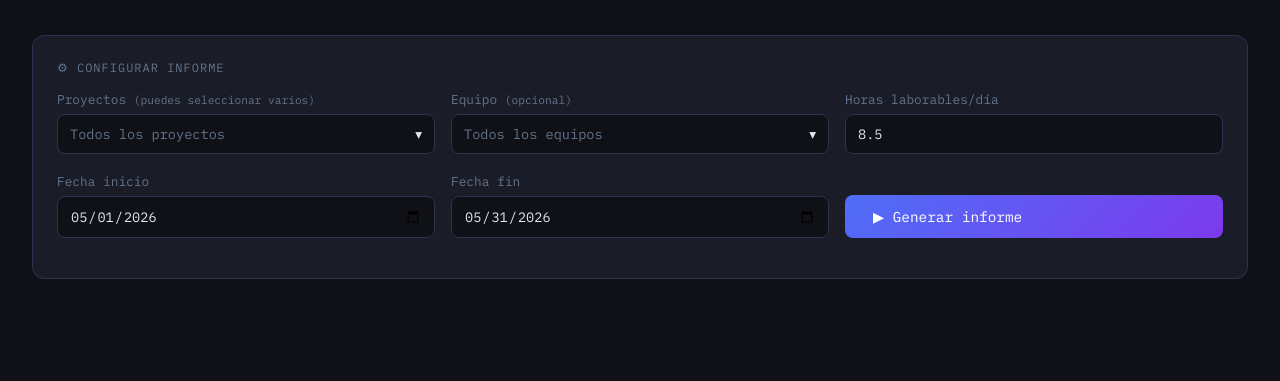
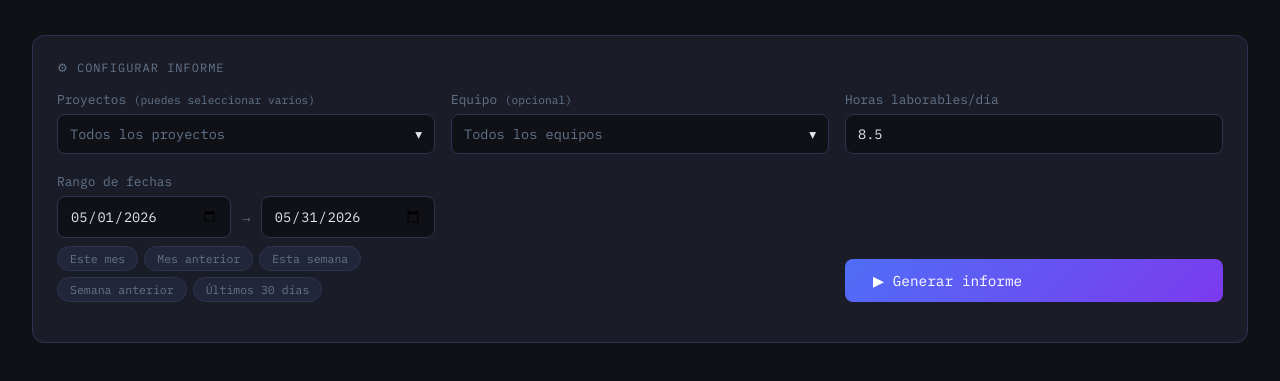
Before and after one commit to InformesTiempo/Worklog-reporter, a plain HTML site: page index.html in a window 1280 px wide. Shown: the part 83-464 px from the top of the page. Drawn offline with Linux system fonts and the light colour scheme.

Commit message:
Update index.html

```diff
--- a/index.html
+++ b/index.html
@@ -71,6 +71,8 @@
   .dtable tr:last-child td{border-bottom:none}
   .tbtn{background:none;border:1px solid var(--border);color:var(--muted);border-radius:6px;padding:4px 12px;font-family:var(--mono);font-size:.72rem;cursor:pointer}
   .tbtn:hover{border-color:var(--accent);color:var(--accent)}
+  .range-btn{background:var(--surface2);border:1px solid var(--border);color:var(--muted);border-radius:20px;padding:4px 12px;font-family:var(--mono);font-size:.72rem;cursor:pointer;transition:all .2s}
+  .range-btn:hover,.range-btn.active{background:var(--accent);border-color:var(--accent);color:#fff}
   @media(max-width:768px){.grid-3{grid-template-columns:1fr}.stats-row{grid-template-columns:1fr 1fr}}
 </style>
 </head>
@@ -122,9 +124,27 @@
       <input type="number" id="dailyHours" value="8.5" step="0.5" min="1" max="24" style="width:100%;background:var(--bg);border:1px solid var(--border);border-radius:8px;padding:10px 12px;color:var(--text);font-family:var(--mono);font-size:.85rem;outline:none;">
     </div>
   </div>
-  <div class="grid-3" style="margin-bottom:1rem">
-    <div><span class="field-label">Fecha inicio</span><input type="date" id="dateFrom" style="width:100%;background:var(--bg);border:1px solid var(--border);border-radius:8px;padding:10px 12px;color:var(--text);font-family:var(--mono);font-size:.85rem;outline:none;"></div>
-    <div><span class="field-label">Fecha fin</span><input type="date" id="dateTo" style="width:100%;background:var(--bg);border:1px solid var(--border);border-radius:8px;padding:10px 12px;color:var(--text);font-family:var(--mono);font-size:.85rem;outline:none;"></div>
+  <div class="grid-3" style="margin-bottom:1rem;align-items:end;">
+    <div>
+      <span class="field-label">Rango de fechas</span>
+      <div style="display:flex;gap:8px;align-items:center;">
+        <div style="position:relative;flex:1">
+          <input type="date" id="dateFrom" onclick="this.showPicker()" style="width:100%;background:var(--bg);border:1px solid var(--border);border-radius:8px;padding:10px 12px;color:var(--text);font-family:var(--mono);font-size:.85rem;outline:none;cursor:pointer;">
+        </div>
+        <span style="color:var(--muted);font-size:.85rem">→</span>
+        <div style="position:relative;flex:1">
+          <input type="date" id="dateTo" onclick="this.showPicker()" style="width:100%;background:var(--bg);border:1px solid var(--border);border-radius:8px;padding:10px 12px;color:var(--text);font-family:var(--mono);font-size:.85rem;outline:none;cursor:pointer;">
+        </div>
+      </div>
+      <div style="display:flex;gap:6px;margin-top:8px;flex-wrap:wrap;">
+        <button onclick="setRange('thisMonth')" class="range-btn" id="rb-thisMonth">Este mes</button>
+        <button onclick="setRange('lastMonth')" class="range-btn" id="rb-lastMonth">Mes anterior</button>
+        <button onclick="setRange('thisWeek')" class="range-btn" id="rb-thisWeek">Esta semana</button>
+        <button onclick="setRange('lastWeek')" class="range-btn" id="rb-lastWeek">Semana anterior</button>
+        <button onclick="setRange('last30')" class="range-btn" id="rb-last30">Últimos 30 días</button>
+      </div>
+    </div>
+    <div></div>
     <div style="display:flex;align-items:flex-end">
       <button class="btn" onclick="run()" style="width:100%">▶ Generar informe</button>
     </div>
@@ -139,12 +159,8 @@
     <div class="stat-card"><div class="stat-value" id="s3" style="color:var(--yellow)">—</div><div class="stat-label">Issues</div></div>
     <div class="stat-card"><div class="stat-value" id="s4" style="color:var(--accent)">—</div><div class="stat-label">Cumplimiento</div></div>
   </div>
-  <div class="card" style="padding:0;overflow:hidden">
-    <div style="padding:1.2rem 1.5rem;border-bottom:1px solid var(--border);display:flex;justify-content:space-between;align-items:center">
-      <div class="stitle">📋 Resumen por persona</div>
-      <button class="btn btn-sec" onclick="exportCSV()" style="padding:8px 16px;font-size:.8rem">⬇ Exportar CSV</button>
-    </div>
-    <div class="twrap"><table><thead><tr><th>Persona</th><th>Días</th><th>Horas</th><th>Media/día</th><th>Progreso</th><th>Estado</th></tr></thead><tbody id="tbody"></tbody></table></div>
+  <div style="display:flex;justify-content:flex-end;margin-bottom:1rem">
+    <button class="btn btn-sec" onclick="exportCSV()" style="padding:8px 16px;font-size:.8rem">⬇ Exportar CSV</button>
   </div>
   <div class="card">
     <div style="display:flex;justify-content:space-between;align-items:center;margin-bottom:1rem">
@@ -245,6 +261,34 @@ document.addEventListener('click',e=>{
 initProjs();
 initGroups();
 // Nothing selected by default — user picks manually
+
+function setRange(type){
+  const now=new Date();
+  let from,to;
+  document.querySelectorAll('.range-btn').forEach(b=>b.classList.remove('active'));
+  document.getElementById('rb-'+type)?.classList.add('active');
+  if(type==='thisMonth'){
+    from=new Date(now.getFullYear(),now.getMonth(),1);
+    to=new Date(now.getFullYear(),now.getMonth()+1,0);
+  } else if(type==='lastMonth'){
+    from=new Date(now.getFullYear(),now.getMonth()-1,1);
+    to=new Date(now.getFullYear(),now.getMonth(),0);
+  } else if(type==='thisWeek'){
+    const day=now.getDay()||7;
+    from=new Date(now);from.setDate(now.getDate()-day+1);
+    to=new Date(from);to.setDate(from.getDate()+6);
+  } else if(type==='lastWeek'){
+    const day=now.getDay()||7;
+    from=new Date(now);from.setDate(now.getDate()-day-6);
+    to=new Date(now);to.setDate(now.getDate()-day);
+  } else if(type==='last30'){
+    from=new Date(now);from.setDate(now.getDate()-29);
+    to=new Date(now);
+  }
+  const fmt=d=>`${d.getFullYear()}-${String(d.getMonth()+1).padStart(2,'0')}-${String(d.getDate()).padStart(2,'0')}`;
+  document.getElementById('dateFrom').value=fmt(from);
+  document.getElementById('dateTo').value=fmt(to);
+}
 
 function ss(msg,t){const e=document.getElementById('status');e.textContent=msg;e.className=t}
 function sH(s){return(s/3600).toFixed(1)+'h'}
```
